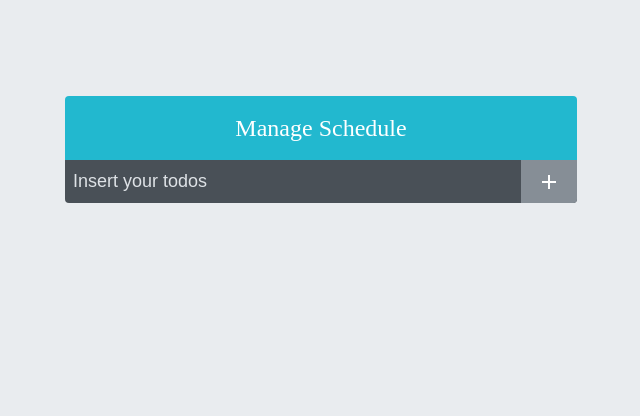
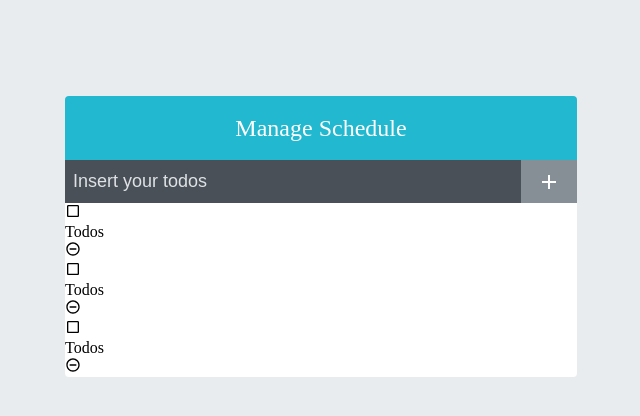
Before and after one commit to kod4284/todo-list-optimized, a React (Create React App) app: page / in a window 1280 px wide. Shown: the top 416 px of the page, without its empty margins (319-959 px from the left). Built offline with nearby package versions, Linux system fonts and the light colour scheme; the HTML template or start-up script is replaced by a standard one.

Commit message:
Render TodoList

```diff
--- a/src/App.tsx
+++ b/src/App.tsx
@@ -1,11 +1,13 @@
 import React from 'react';
-import TodoTemplate from './components/TodoTemplate';
-import TodoInsert from './components/TodoInsert';
+import TodoList from '@/components/TodoList';
+import TodoTemplate from '@/components/TodoTemplate';
+import TodoInsert from '@/components/TodoInsert';
 
 function App() {
   return (
     <TodoTemplate>
       <TodoInsert />
+      <TodoList />
     </TodoTemplate>
   );
 }
```
